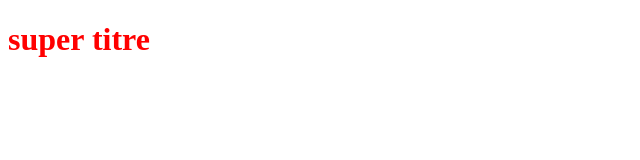
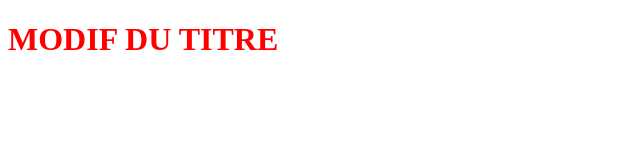
Before and after one commit to larbalestrier/projet4-ohmyfood, a plain HTML site: page index.html in a window 1280 px wide. Shown: the whole page, without its empty margins (0-640 px from the left). Drawn offline with Linux system fonts and the light colour scheme.

Commit message:
modif titre

```diff
--- a/index.html
+++ b/index.html
@@ -8,6 +8,6 @@
     <link rel="stylesheet" type="text/css" href="styles.css">
 </head>
 <body>
-    <h1>super titre</h1>
+    <h1>MODIF DU TITRE</h1>
 </body>
 </html>
```
